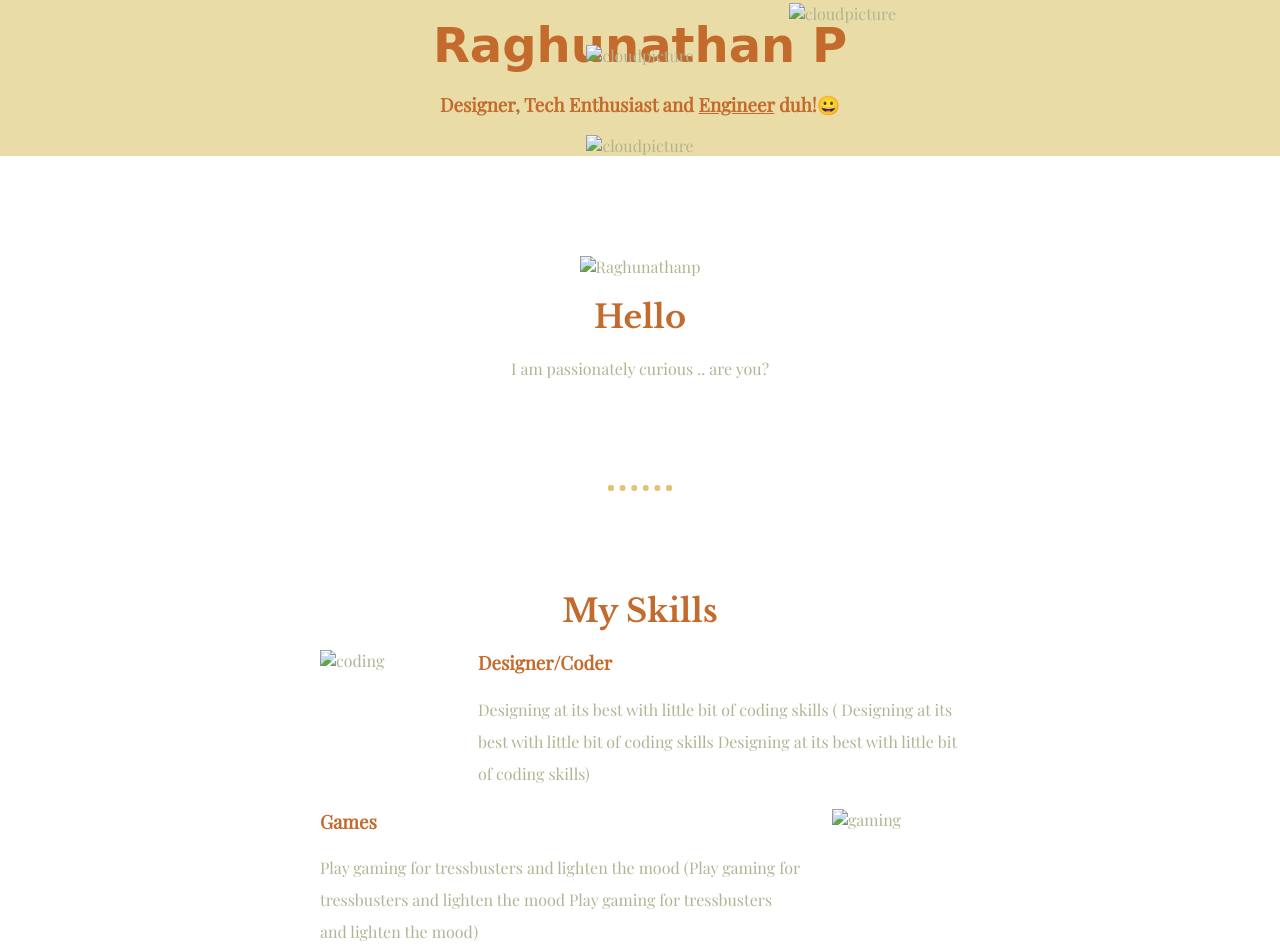
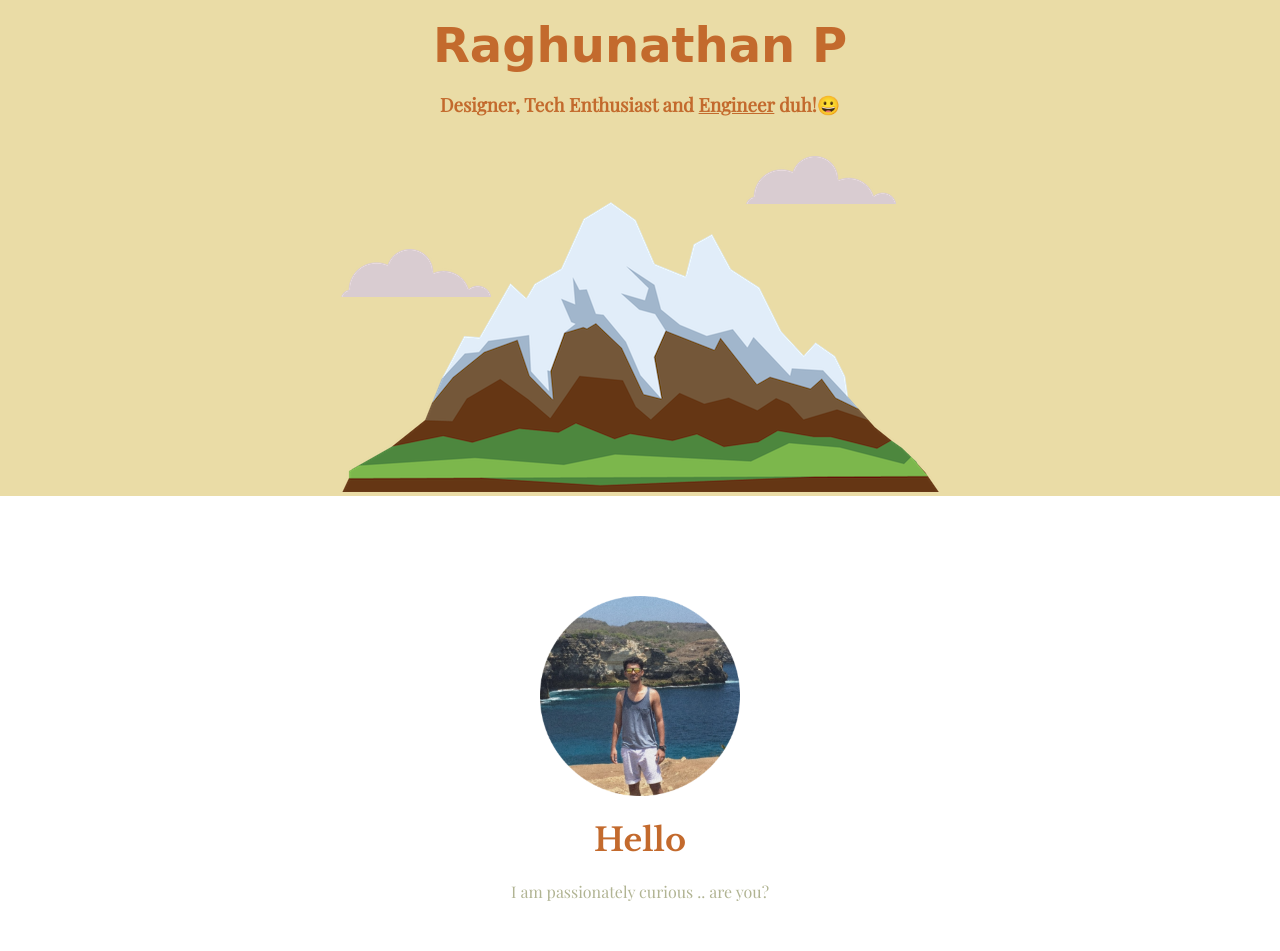
Before and after one commit to raghunathanp95/Advance-CSS, a plain HTML site: page index.html in a window 1280 px wide. Shown: the part 123-1074 px from the top of the page. Drawn offline with nearby package versions, Linux system fonts and the light colour scheme; files that its build step writes are made by us from their sources; a web font is replaced by a local one.

Commit message:
Update index.html

```diff
--- a/index.html
+++ b/index.html
@@ -4,7 +4,7 @@
 <head>
   <meta charset="utf-8">
   <title>Raghunathan P</title>
-  <link rel="stylesheet" href="css/styles.css">
+  <link rel="stylesheet" href="styles.css">
   <link rel="icon" href="favicon.ico">
   <link href="https://fonts.googleapis.com/css2?family=Libre+Baskerville:wght@700&family=Meddon&family=Playfair+Display&display=swap" rel="stylesheet">
 </head>
@@ -12,16 +12,16 @@
 <body>
 
   <div class="top-container">
-  <img class="top-cloud" src="images/cloud.png" alt="cloudpicture">
+  <img class="top-cloud" src="cloud.png" alt="cloudpicture">
   <h1>Raghunathan P</h1>
   <h3>Designer, Tech Enthusiast and <span class="underline">Engineer</span> duh!😀</h3>
-  <img class="bottom-cloud" src="images/cloud.png" alt="cloudpicture">
-  <img class="mountain" src="images/mountain.png" alt="cloudpicture">
+  <img class="bottom-cloud" src="cloud.png" alt="cloudpicture">
+  <img class="mountain" src="mountain.png" alt="cloudpicture">
   </div>
 
   <div class="middle-container">
     <div class="profile">
-      <img src="images/Raghunathanp.jpg" alt="Raghunathanp" width="200" height="200">
+      <img src="Raghunathanp.jpg" alt="Raghunathanp" width="200" height="200">
       <h2>Hello</h2>
       <p>I am passionately curious .. are you?</p>
     </div>
@@ -29,12 +29,12 @@
     <div class="skills">
       <h2>My Skills</h2>
       <div class="work-row">
-        <img class="work-img" src="images/code.png" alt="coding" width="100" height="100" >
+        <img class="work-img" src="code.png" alt="coding" width="100" height="100" >
         <h3>Designer/Coder</h3>
         <p>Designing at its best with little bit of coding skills ( Designing at its best with little bit of coding skills Designing at its best with little bit of coding skills)</p>
       </div>
       <div class="games-row">
-        <img class="games-img" src="images/game.png" alt="gaming" width="100" height="100" >
+        <img class="games-img" src="game.png" alt="gaming" width="100" height="100" >
         <h3>Games</h3>
         <p>Play gaming for tressbusters and lighten the mood (Play gaming for tressbusters and lighten the mood Play gaming for tressbusters and lighten the mood)</p>
       </div>
```
